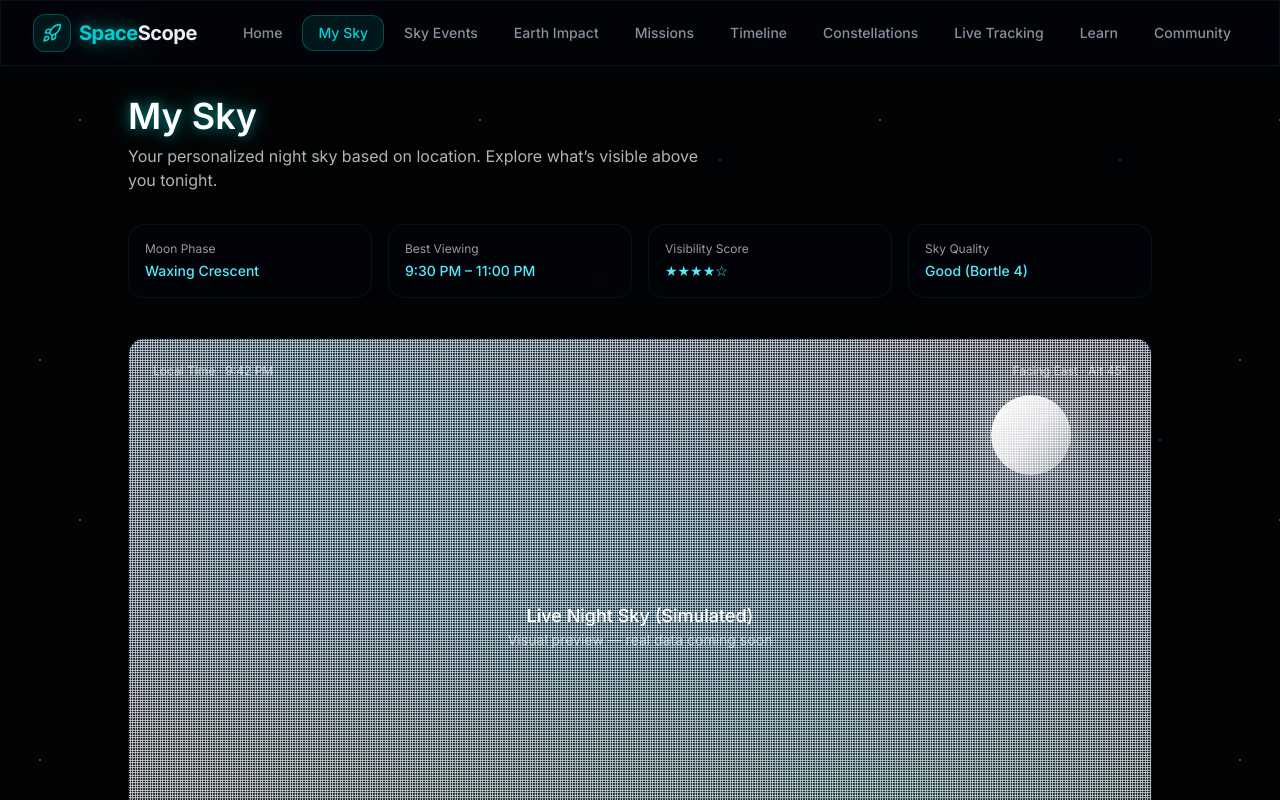
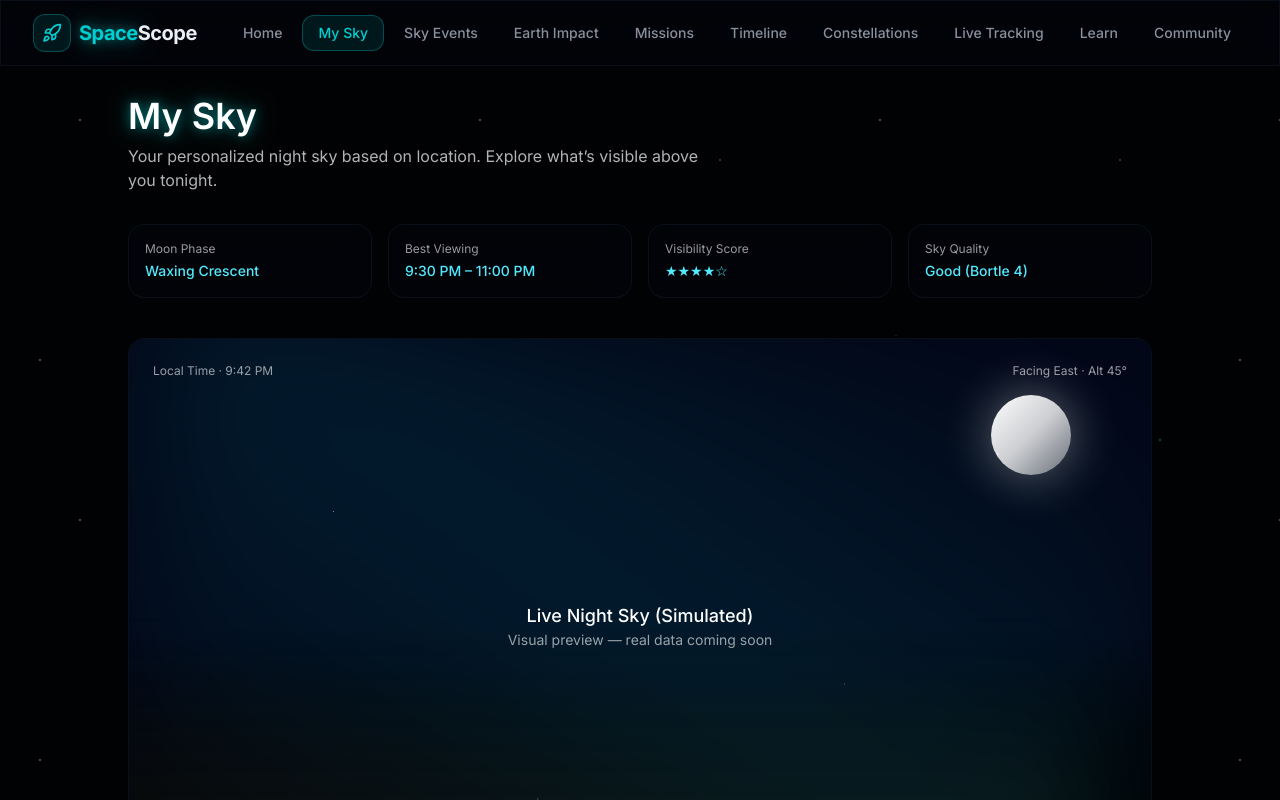
Before and after one commit to Saish-Mhaskar/SpaceScope, a Next.js app: page /mysky in a window 1280 px wide. Shown: the top 800 px of the page. Built offline with nearby package versions, Linux system fonts and the light colour scheme.

Commit message:
fixed stars

```diff
--- a/app/mysky/page.tsx
+++ b/app/mysky/page.tsx
@@ -111,10 +111,20 @@ export default function MySkyPage() {
                         {/* Base sky */}
                         <div className="absolute inset-0 bg-gradient-to-b from-[#020617] via-[#020617] to-black" />
 
-            {/* Stars */}
                         {showStars && (
-              <div className="absolute inset-0 opacity-90 bg-[radial-gradient(white_1px,transparent_1px)] [background-size:2.5px_2.5px]" />
+                            <div
+                                className="absolute inset-0 opacity-60"
+                                style={{
+                                    backgroundImage: `
+                                        radial-gradient(1px 1px at 20% 30%, rgba(255,255,255,0.8), transparent),
+                                        radial-gradient(1px 1px at 70% 60%, rgba(255,255,255,0.6), transparent),
+                                        radial-gradient(1px 1px at 40% 80%, rgba(255,255,255,0.7), transparent),
+                                        radial-gradient(2px 2px at 85% 20%, rgba(255,255,255,0.9), transparent)
+                                        `,
+                                }}
+                            />
                         )}
+
 
                         {/* Milky Way */}
                         <div className="absolute inset-0 bg-gradient-to-tr from-transparent via-cyan-400/10 to-transparent blur-3xl rotate-6" />
@@ -243,8 +253,7 @@ export default function MySkyPage() {
                         </p>
                         <button
                             onClick={() => setTelescopeMode(!telescopeMode)}
-              className={`w-full py-2 rounded-lg font-medium ${
-                telescopeMode
+                            className={`w-full py-2 rounded-lg font-medium ${telescopeMode
                                 ? "bg-cyan-400 text-black glow-primary"
                                 : "bg-white/10 hover:bg-white/20"
                                 }`}
```
Lines whose indentation alone changed are shown as unchanged.
